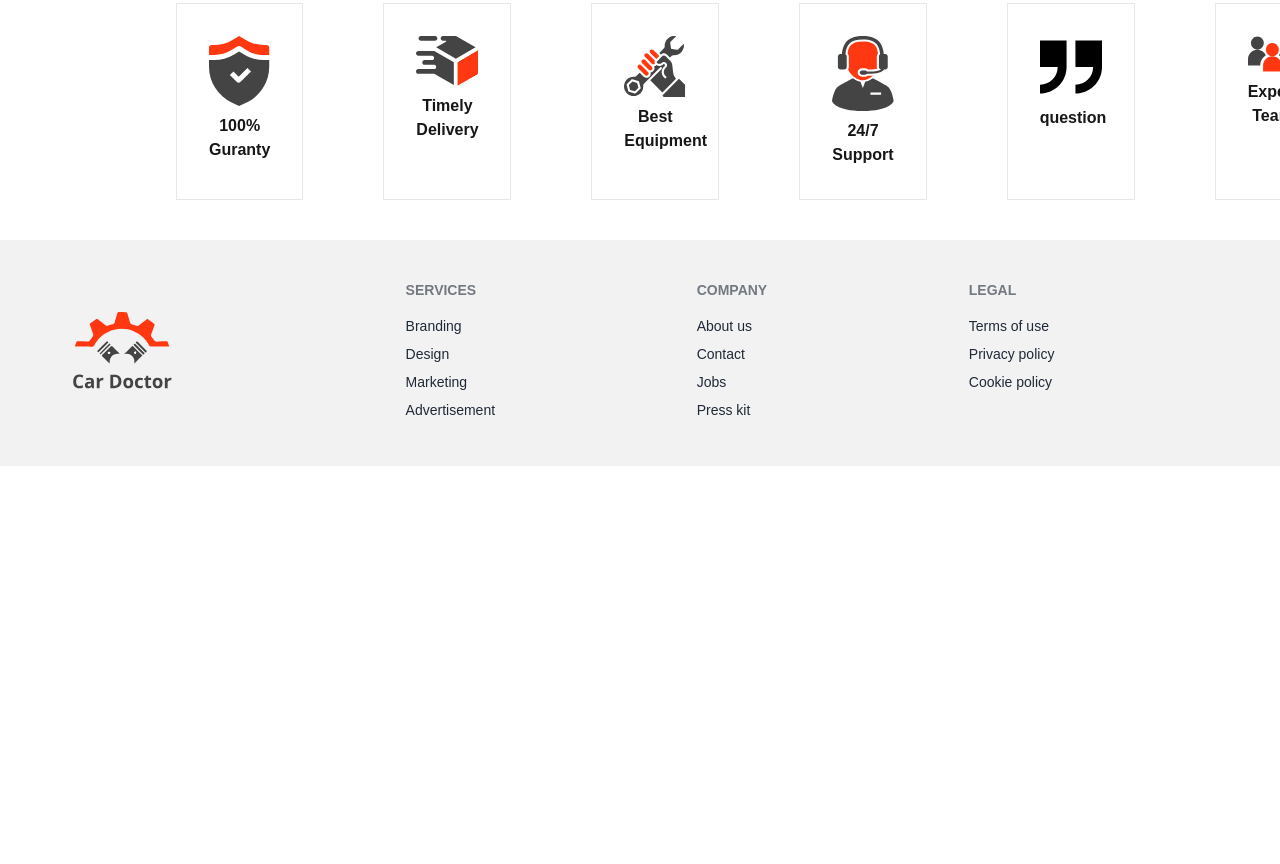
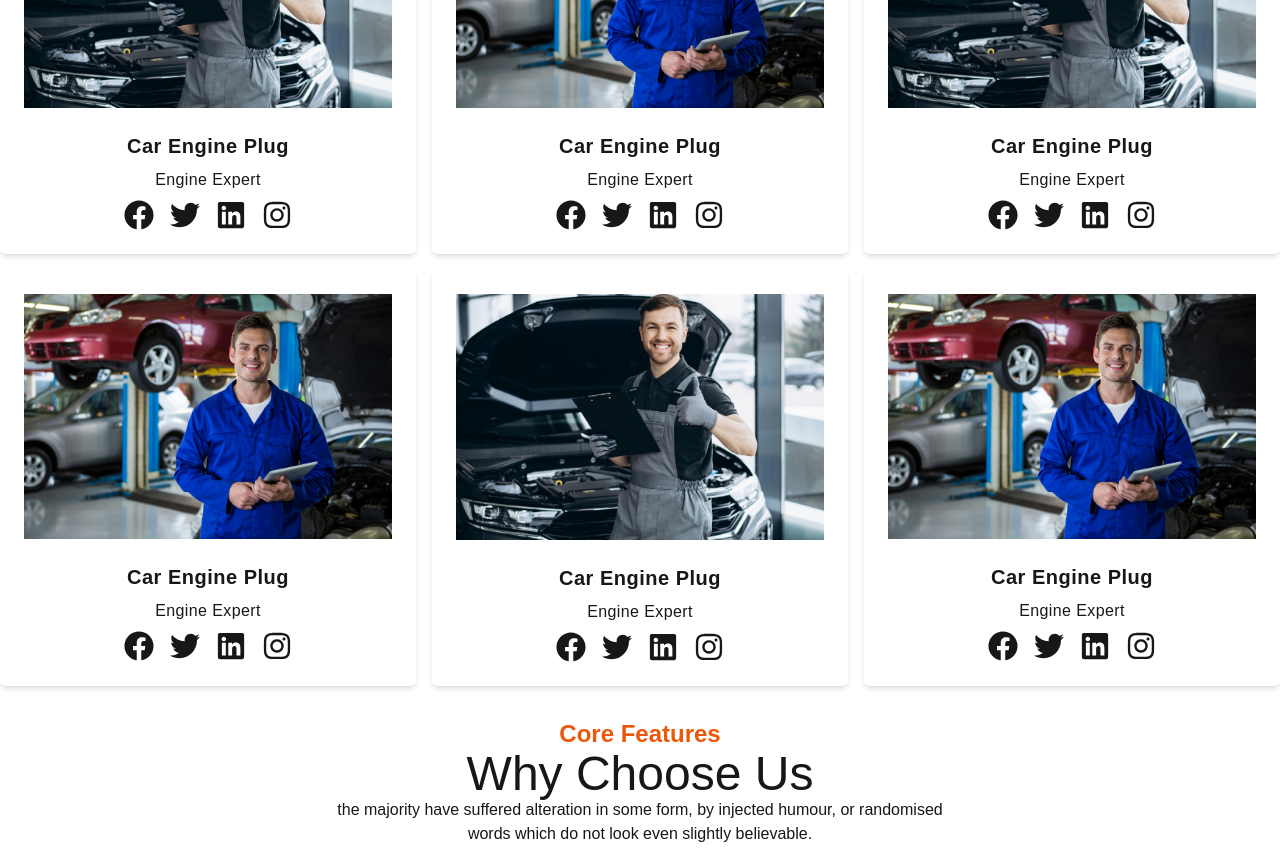
Before and after one commit to rakibul561/Bike-Doctor-Pro, a Next.js app: page / in a window 1280 px wide. Shown: the part 2660-3524 px from the top of the page. Before the commit the page ends 3126 px from the top, so only its background shows below. Built offline with nearby package versions, Linux system fonts and the light colour scheme; no server answers; the database is empty.

Commit message:
meet our team updated

```diff
--- a/src/components/Homepage/Team.tsx
+++ b/src/components/Homepage/Team.tsx
@@ -67,6 +67,108 @@ const Team = () => {
             <FaInstagram className="text-3xl"/>
             </div>
         </div>
+        <div className=" p-6 rounded-md shadow-md dark:bg-gray-50 dark:text-gray-900">
+         <Image  width={640} height={ 640} src={"/assets/images/team/2.jpg"} alt="iamge"/>
+          <div className="mt-6 mb-2">
+            <h2 className="text-xl text-center font-semibold tracking-wide">
+            Car Engine Plug
+            </h2>
+          </div>
+          <h2 className="text-center  tracking-wide">
+          Engine Expert
+            </h2>
+            <div className="flex text-center justify-center gap-4 mt-2">
+            <FaFacebook className="text-3xl"/>
+            <FaTwitter className="text-3xl"/>
+            <FaLinkedin className="text-3xl"/>
+            <FaInstagram className="text-3xl"/>
+            </div>
+        </div>
+        <div className=" p-6 rounded-md shadow-md dark:bg-gray-50 dark:text-gray-900">
+         <Image  width={640} height={ 640} src={"/assets/images/team/3.jpg"} alt="iamge"/>
+          <div className="mt-6 mb-2">
+            <h2 className="text-xl text-center font-semibold tracking-wide">
+            Car Engine Plug
+            </h2>
+          </div>
+          <h2 className="text-center  tracking-wide">
+          Engine Expert
+            </h2>
+            <div className="flex text-center justify-center gap-4 mt-2">
+            <FaFacebook className="text-3xl"/>
+            <FaTwitter className="text-3xl"/>
+            <FaLinkedin className="text-3xl"/>
+            <FaInstagram className="text-3xl"/>
+            </div>
+        </div>
+        <div className=" p-6 rounded-md shadow-md dark:bg-gray-50 dark:text-gray-900">
+         <Image  width={640} height={ 640} src={"/assets/images/team/2.jpg"} alt="iamge"/>
+          <div className="mt-6 mb-2">
+            <h2 className="text-xl text-center font-semibold tracking-wide">
+            Car Engine Plug
+            </h2>
+          </div>
+          <h2 className="text-center  tracking-wide">
+          Engine Expert
+            </h2>
+            <div className="flex text-center justify-center gap-4 mt-2">
+            <FaFacebook className="text-3xl"/>
+            <FaTwitter className="text-3xl"/>
+            <FaLinkedin className="text-3xl"/>
+            <FaInstagram className="text-3xl"/>
+            </div>
+        </div>
+        <div className=" p-6 rounded-md shadow-md dark:bg-gray-50 dark:text-gray-900">
+         <Image  width={640} height={ 640} src={"/assets/images/team/3.jpg"} alt="iamge"/>
+          <div className="mt-6 mb-2">
+            <h2 className="text-xl text-center font-semibold tracking-wide">
+            Car Engine Plug
+            </h2>
+          </div>
+          <h2 className="text-center  tracking-wide">
+          Engine Expert
+            </h2>
+            <div className="flex text-center justify-center gap-4 mt-2">
+            <FaFacebook className="text-3xl"/>
+            <FaTwitter className="text-3xl"/>
+            <FaLinkedin className="text-3xl"/>
+            <FaInstagram className="text-3xl"/>
+            </div>
+        </div>
+        <div className=" p-6 rounded-md shadow-md dark:bg-gray-50 dark:text-gray-900">
+         <Image  width={640} height={ 640} src={"/assets/images/team/2.jpg"} alt="iamge"/>
+          <div className="mt-6 mb-2">
+            <h2 className="text-xl text-center font-semibold tracking-wide">
+            Car Engine Plug
+            </h2>
+          </div>
+          <h2 className="text-center  tracking-wide">
+          Engine Expert
+            </h2>
+            <div className="flex text-center justify-center gap-4 mt-2">
+            <FaFacebook className="text-3xl"/>
+            <FaTwitter className="text-3xl"/>
+            <FaLinkedin className="text-3xl"/>
+            <FaInstagram className="text-3xl"/>
+            </div>
+        </div>
+        <div className=" p-6 rounded-md shadow-md dark:bg-gray-50 dark:text-gray-900">
+         <Image  width={640} height={ 640} src={"/assets/images/team/3.jpg"} alt="iamge"/>
+          <div className="mt-6 mb-2">
+            <h2 className="text-xl text-center font-semibold tracking-wide">
+            Car Engine Plug
+            </h2>
+          </div>
+          <h2 className="text-center  tracking-wide">
+          Engine Expert
+            </h2>
+            <div className="flex text-center justify-center gap-4 mt-2">
+            <FaFacebook className="text-3xl"/>
+            <FaTwitter className="text-3xl"/>
+            <FaLinkedin className="text-3xl"/>
+            <FaInstagram className="text-3xl"/>
+            </div>
+        </div>
       </div>
     </div>
   );
```
